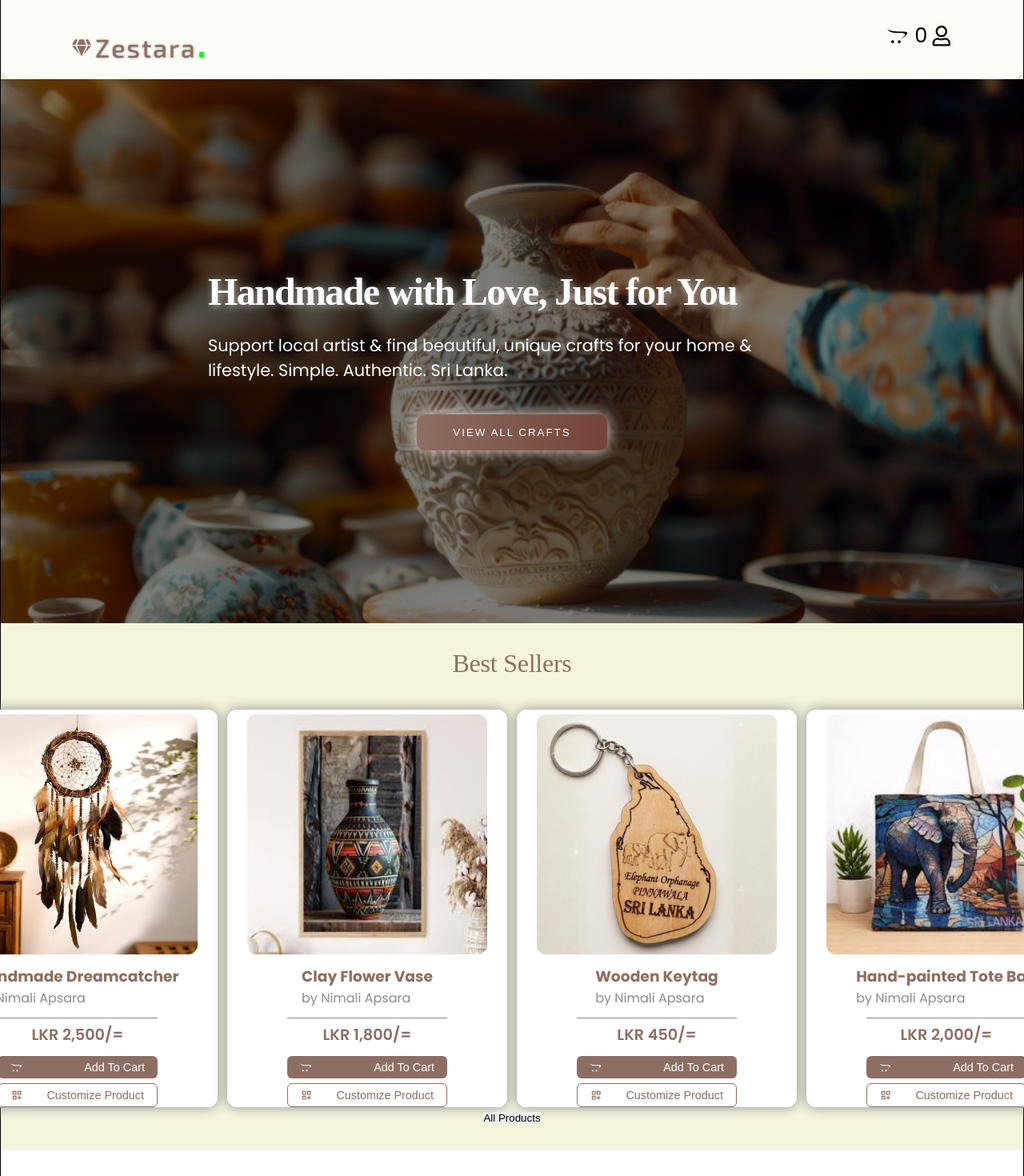
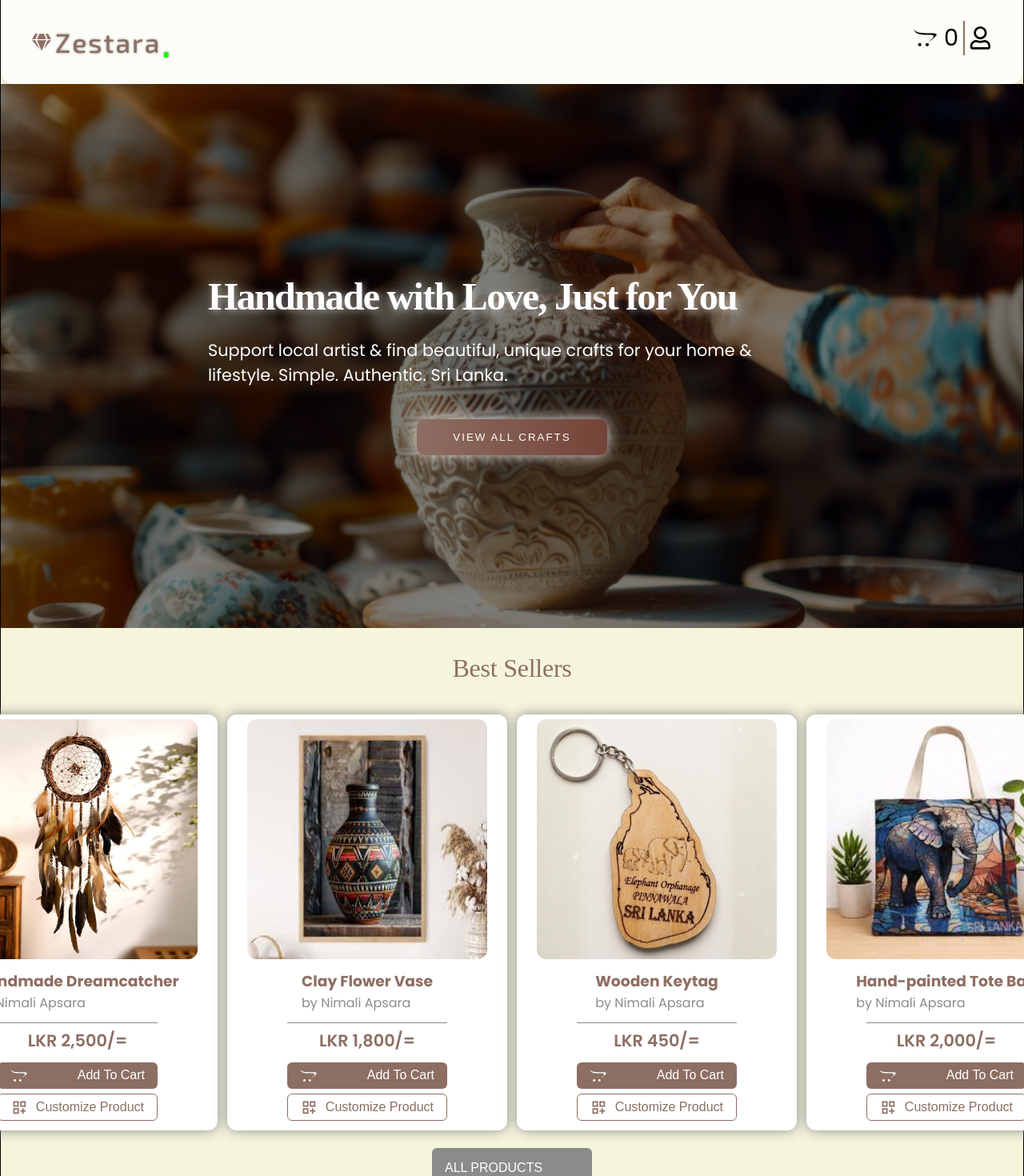
Before and after one commit to lakshan-beast/Zestara, a React (Vite) app: page / in a window 1280 px wide. Shown: the top 1470 px of the page at 80% size. Built offline with nearby package versions, Linux system fonts and the light colour scheme.

Commit message:
clear some nugs

```diff
--- a/src/components/ProductCard.jsx
+++ b/src/components/ProductCard.jsx
@@ -49,10 +49,10 @@ function ProductCard({ image, name, price, artist }) {
 
         <div className="product-card__buttons">
           <button type="button" className="add-to-cart">
-            <FaOpencart /> Add to cart
+            <FaOpencart className="cart" /> Add to cart
           </button>
           <button type="button" className="customize-product">
-            <MdOutlineDashboardCustomize />
+            <MdOutlineDashboardCustomize className="customize" />
             Customize Product
           </button>
         </div>
--- a/src/pages/Home.jsx
+++ b/src/pages/Home.jsx
@@ -117,7 +117,9 @@ function Home() {
           ))}
         </div>
 
-        <button type="button">All Products</button>
+        <button type="button" className="all-products">
+          All Products
+        </button>
       </section>
 
       {/* services section */}
--- a/src/styles/components/_buttons.scss
+++ b/src/styles/components/_buttons.scss
@@ -9,7 +9,7 @@
   display: flex;
   justify-content: space-between;
   align-items: center;
-  font-size: 0.9rem;
+  font-size: 1rem;
   text-transform: capitalize;
   cursor: pointer;
   border: none;
@@ -31,3 +31,27 @@
 
   border: 1px solid $primary-color;
 }
+
+.cart,
+.customize {
+  font-size: 1.3rem;
+  font-weight: 800;
+}
+
+.all-products {
+  margin: 1rem auto;
+  padding: 16px;
+  background-color: $grey-color;
+  color: $white;
+  border-radius: 6px;
+  display: flex;
+  justify-content: space-between;
+  align-items: center;
+  font-size: 1rem;
+  text-transform: uppercase;
+  cursor: pointer;
+  border: none;
+  outline: none;
+  width: 200px;
+  text-align: center;
+}
--- a/src/styles/components/_cards.scss
+++ b/src/styles/components/_cards.scss
@@ -63,7 +63,7 @@
     span {
       display: block;
       text-align: center;
-      font-size: 1.2rem;
+      font-size: 1.3rem;
       color: $primary-color;
       font-weight: 600;
     }
@@ -72,6 +72,10 @@
     display: flex;
     flex-direction: column;
     gap: 6px;
-    margin-top: 12px;
+    margin: 12px 0;
+
+    //  {
+    //   font-size: 1.2rem;
+    // }
   }
 }
--- a/src/styles/layout/_header.scss
+++ b/src/styles/layout/_header.scss
@@ -12,29 +12,36 @@
   z-index: 1000;
 
   &__container {
-    max-width: 1100px;
+    max-width: 1200px;
     margin: 0 auto;
     @include flex-custom(row, space-between, center, 0, nowrap);
   }
 
-  &__logo h1 {
+  &__logo {
+    h1 {
       color: $primary-color;
-    font-size: 2rem;
+      font-size: 2.1rem;
       margin: 0;
       letter-spacing: 2px;
-    font-weight: 500;
+      // font-weight: 500;
       font-family: "Exo 2";
       text-shadow: 0px 0px 3px $grey-color;
+      display: flex;
+      justify-content: center;
+      align-items: center;
+      // flex-direction: row;
 
       span {
         color: $green;
         font-size: 3.5rem;
+        padding-bottom: 6px;
       }
 
       .logo-icon {
         font-size: 1.5rem;
         color: $primary-color;
         margin-right: 5px;
+      }
     }
   }
 
@@ -73,22 +80,34 @@
 
   &__icons {
     display: flex;
-    gap: 30px;
+    gap: 40px;
   }
 
   &__icon-item {
-    font-size: 1.6rem;
+    font-size: 1.8rem;
     position: relative;
     cursor: pointer;
+    transition: 1.5s ease;
+
+    &:hover {
+      // background-color: red;
+      // width: 30px;
+      // height: 30px;
+      // border-radius: 50%;
+      // padding: 12px;
+      border-bottom: 2px solid $secondary-color;
+    }
   }
   &__badge {
     position: absolute;
     top: -5px;
-    right: -25px;
+    right: -35px;
     // background-color: $green;
     // color: $white;
     // color: $white;
     // padding: 2px 12px;
     // border-radius: 50%;
+    border-right: 2px solid $primary-color;
+    padding-right: 6px;
   }
 }
--- a/src/styles/pages/_home.scss
+++ b/src/styles/pages/_home.scss
@@ -124,6 +124,9 @@
       grid-template-columns: repeat(4, 1fr);
       gap: 12px;
     }
+  }
+  &__buttons {
+    background-color: #744236;
   }
 }
 
```
Lines whose indentation alone changed are shown as unchanged.
